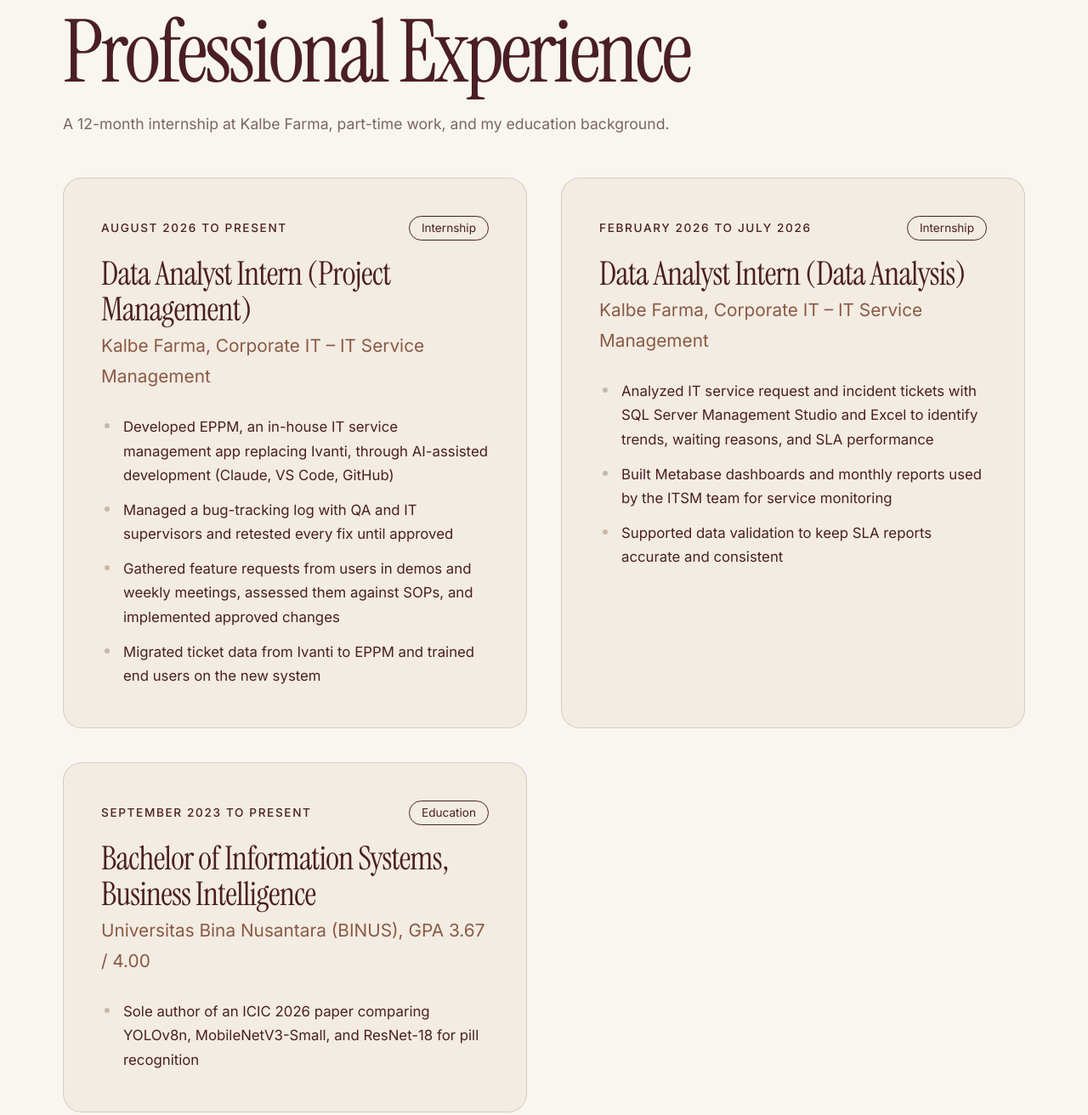
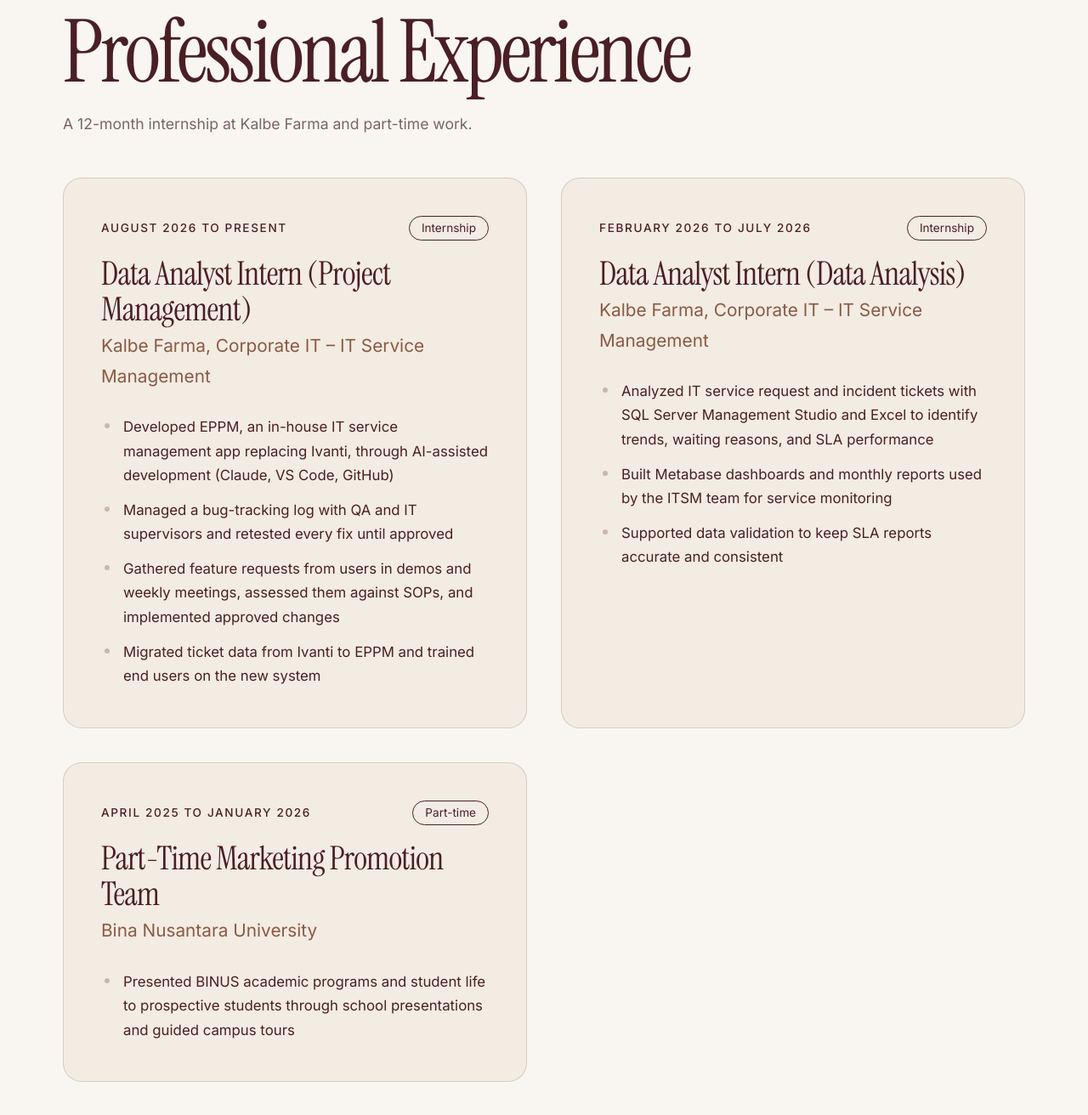
Before and after one commit to gracelatriana/portfolio.gracela, a plain HTML site: page index.html in a window 1280 px wide. Shown: the part 4102-5414 px from the top of the page at 85% size. Drawn offline with Linux system fonts and the light colour scheme.

Commit message:
Keep BINUS part-time role, remove education card from experience
Co-Authored-By: Claude Opus 5.5 <noreply@anthropic.com>

```diff
--- a/index.html
+++ b/index.html
@@ -450,7 +450,7 @@ const T={
  fig:{id:"Gambar 1. Tampilan dashboard utama proyek (ganti dengan screenshot asli).",en:"Figure 1. Main project dashboard (replace with a real screenshot)."},
  report:{id:"Laporan PDF",en:"PDF Report"},prev:{id:"← Sebelumnya",en:"← Previous"},next:{id:"Berikutnya →",en:"Next →"},
  exp_h:{id:"Riwayat kerja dan pendidikan",en:"Work history and education"},
- exp_title:{id:"Pengalaman Profesional",en:"Professional Experience"},exp_sub:{id:"Magang 12 bulan di Kalbe Farma, pengalaman kerja paruh waktu, dan latar belakang pendidikan.",en:"A 12-month internship at Kalbe Farma, part-time work, and my education background."},
+ exp_title:{id:"Pengalaman Profesional",en:"Professional Experience"},exp_sub:{id:"Magang 12 bulan di Kalbe Farma dan pengalaman kerja paruh waktu.",en:"A 12-month internship at Kalbe Farma and part-time work."},
  xp_more:{id:"Lihat proyek pilihan ↓",en:"Explore selected projects ↓"},t_full:"Full-time",t_part:{id:"Paruh waktu",en:"Part-time"},t_intern:{id:"Magang",en:"Internship"},t_edu:{id:"Pendidikan",en:"Education"},
  certs_h:{id:"Sertifikasi",en:"Certifications"},th_cert:{id:"Sertifikat",en:"Certificate"},th_iss:{id:"Penerbit",en:"Issuer"},th_year:{id:"Tahun",en:"Year"},
  view_cert:{id:"Lihat Sertifikat",en:"View Certificate"},close:{id:"Tutup",en:"Close"},open_drive:{id:"Buka di Google Drive",en:"Open in Google Drive"},
@@ -557,7 +557,7 @@ const P=[
 const XP=[
  [{id:"Agustus 2026 sampai sekarang",en:"August 2026 to present"},"Data Analyst Intern (Project Management)",{id:"Kalbe Farma, Corporate IT – IT Service Management",en:"Kalbe Farma, Corporate IT – IT Service Management"},{id:["Mengembangkan EPPM, aplikasi IT service management internal pengganti Ivanti, dengan AI-assisted development (Claude, VS Code, GitHub)","Mengelola bug-tracking log bersama QA dan supervisor IT, serta menguji ulang setiap perbaikan sampai disetujui","Mengumpulkan permintaan fitur dari user saat demo dan meeting mingguan, menilainya terhadap SOP, lalu mengimplementasikan yang disetujui","Memigrasikan data tiket dari Ivanti ke EPPM dan melatih end user menggunakan sistem baru"],en:["Developed EPPM, an in-house IT service management app replacing Ivanti, through AI-assisted development (Claude, VS Code, GitHub)","Managed a bug-tracking log with QA and IT supervisors and retested every fix until approved","Gathered feature requests from users in demos and weekly meetings, assessed them against SOPs, and implemented approved changes","Migrated ticket data from Ivanti to EPPM and trained end users on the new system"]}],
  [{id:"Februari 2026 sampai Juli 2026",en:"February 2026 to July 2026"},"Data Analyst Intern (Data Analysis)",{id:"Kalbe Farma, Corporate IT – IT Service Management",en:"Kalbe Farma, Corporate IT – IT Service Management"},{id:["Menganalisis tiket service request dan insiden dengan SQL Server Management Studio dan Excel untuk melihat tren, alasan waiting, dan performa SLA","Membangun dashboard Metabase dan laporan bulanan untuk monitoring layanan tim ITSM","Mendukung validasi data agar laporan SLA akurat dan konsisten"],en:["Analyzed IT service request and incident tickets with SQL Server Management Studio and Excel to identify trends, waiting reasons, and SLA performance","Built Metabase dashboards and monthly reports used by the ITSM team for service monitoring","Supported data validation to keep SLA reports accurate and consistent"]}],
- [{id:"September 2023 sampai sekarang",en:"September 2023 to present"},{id:"S1 Sistem Informasi, Business Intelligence",en:"Bachelor of Information Systems, Business Intelligence"},{id:"Universitas Bina Nusantara (BINUS), IPK 3,67 / 4,00",en:"Universitas Bina Nusantara (BINUS), GPA 3.67 / 4.00"},{id:["Penulis tunggal paper ICIC 2026 tentang perbandingan model YOLOv8n, MobileNetV3-Small, dan ResNet-18 untuk pengenalan obat"],en:["Sole author of an ICIC 2026 paper comparing YOLOv8n, MobileNetV3-Small, and ResNet-18 for pill recognition"]}]
+ [{id:"April 2025 sampai Januari 2026",en:"April 2025 to January 2026"},"Part-Time Marketing Promotion Team","Bina Nusantara University",{id:["Mempresentasikan program akademik dan kehidupan kampus BINUS kepada calon mahasiswa melalui presentasi sekolah dan campus tour"],en:["Presented BINUS academic programs and student life to prospective students through school presentations and guided campus tours"]}]
 ];
 
 /* Sertifikat: [nama, penerbit, tahun, link Google Drive]
@@ -638,7 +638,7 @@ window.addEventListener("hashchange",()=>route());
 
 function renderStatic(){
  $("#skills").innerHTML=SKILLS.map(([h,l])=>`<div class="skrow"><div><div class="cat">${tr("cat")} · ${l.length} ${tr("tools_n")}</div><h3>${L(h)}</h3></div><div class="chips">${l.map(([a,b])=>{const n=L(a),k=ICON[n]||ICON[a.id||a];const ini=`<span class="ini">${n.replace(/[^A-Za-z ]/g,"").split(" ").filter(Boolean).map(w=>w[0]).join("").slice(0,2).toUpperCase()}</span>`;return `<span class="chip ${b}">${k?`<img src="https://cdn.simpleicons.org/${k}" alt="" onerror="this.outerHTML='${ini.replace(/"/g,"&quot;")}'">`:ini}${n}${b==="mid"?`<span class="tag">${tr("mid")}</span>`:""}</span>`}).join("")}</div></div>`).join("");
- $("#xp").innerHTML=XP.map(([w,t,o,l],i)=>{const ty=i===XP.length-1?"t_edu":/intern/i.test(L(t))?"t_intern":/part-time/i.test(L(t))?"t_part":"t_full";return `<article><div class="top-row"><time>${L(w)}</time><span class="type">${tr(ty)}</span></div><h3>${L(t)}</h3><div class="org">${L(o)}</div><ul>${L(l).map(x=>`<li>${x}</li>`).join("")}</ul></article>`}).join("");
+ $("#xp").innerHTML=XP.map(([w,t,o,l],i)=>{const ty=/intern/i.test(L(t))?"t_intern":/part-time/i.test(L(t))?"t_part":"t_full";return `<article><div class="top-row"><time>${L(w)}</time><span class="type">${tr(ty)}</span></div><h3>${L(t)}</h3><div class="org">${L(o)}</div><ul>${L(l).map(x=>`<li>${x}</li>`).join("")}</ul></article>`}).join("");
  $("#certs").innerHTML=CERTS.map(([n,o,y],i)=>`<tr><td>${n}</td><td class="hide muted">${o}</td><td class="num" style="font-weight:500">${y}</td><td style="text-align:right;white-space:nowrap"><a href="#sertifikat" data-cert="${i}">${tr("view_cert")}</a></td></tr>`).join("");
 }
 
```
